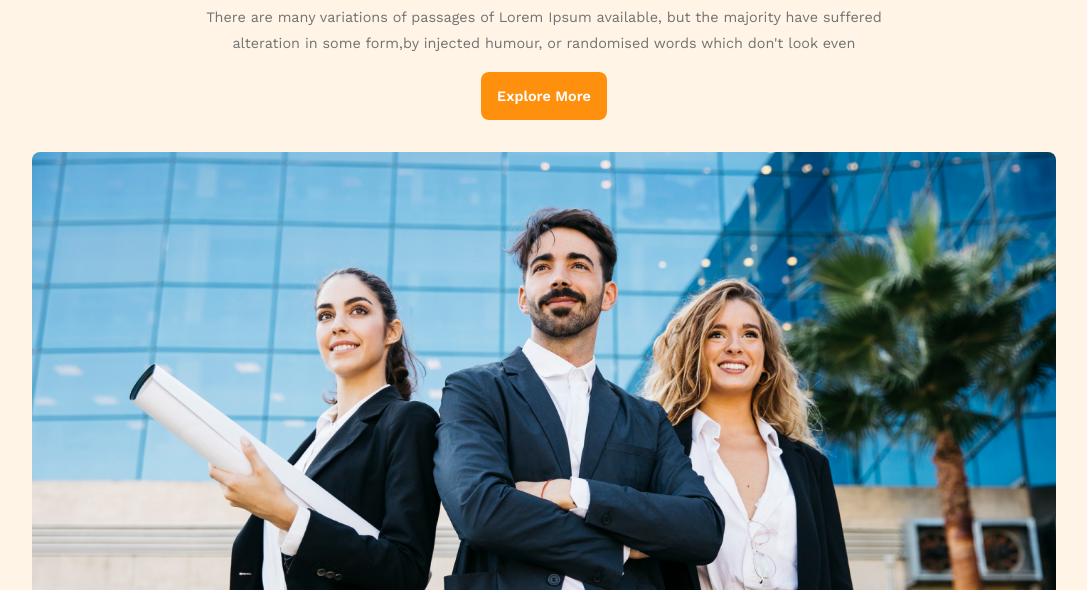
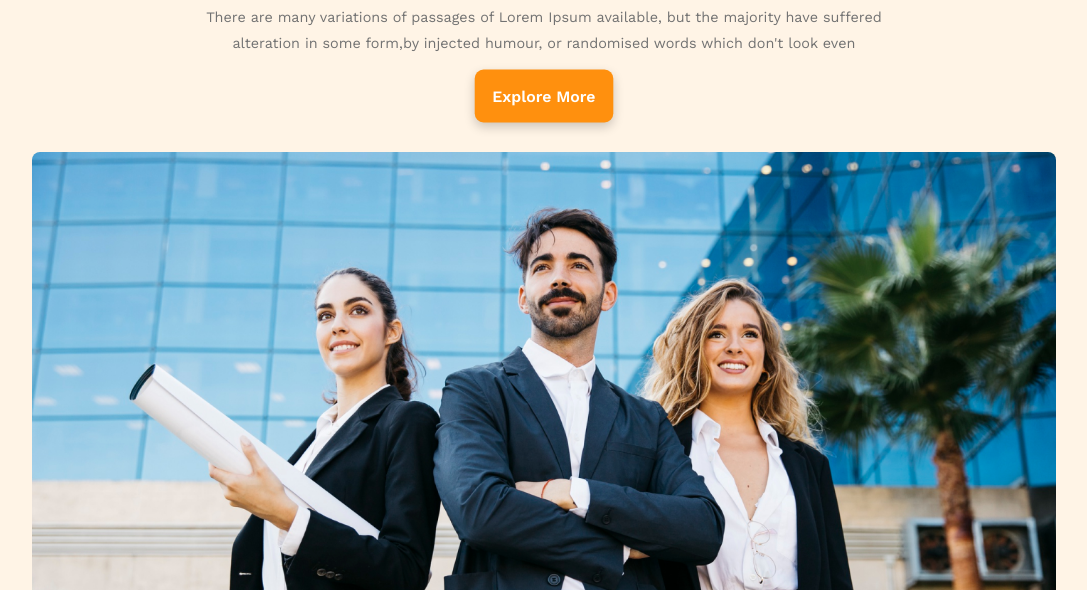
Before and after one commit to suraiya-jahan-bhuiyan-sraboni/g3-architects, a plain HTML site: page index.html in a window 1280 px wide. In both pictures the pointer is over the button 639 px from the left and 306 px from the top of the page. Shown: the part 210-800 px from the top of the page, without its empty margins (96-1183 px from the left). Drawn offline with nearby package versions, Linux system fonts and the light colour scheme.

Commit message:
adding transition and hover on buttons

```diff
--- a/styles.css
+++ b/styles.css
@@ -93,8 +93,13 @@ nav {
     font-size: var(--primary-font);
     font-weight: 600;
     cursor: pointer;
+    transition:  transform 0.3s ease, box-shadow 0.3s ease;
 }
+.explore:hover {
+    transform: scale(1.1);
+    box-shadow: 0 4px 10px rgba(0, 0, 0, 0.2);
 
+}
 .banner-img {
     width: 100%;
 }
```
